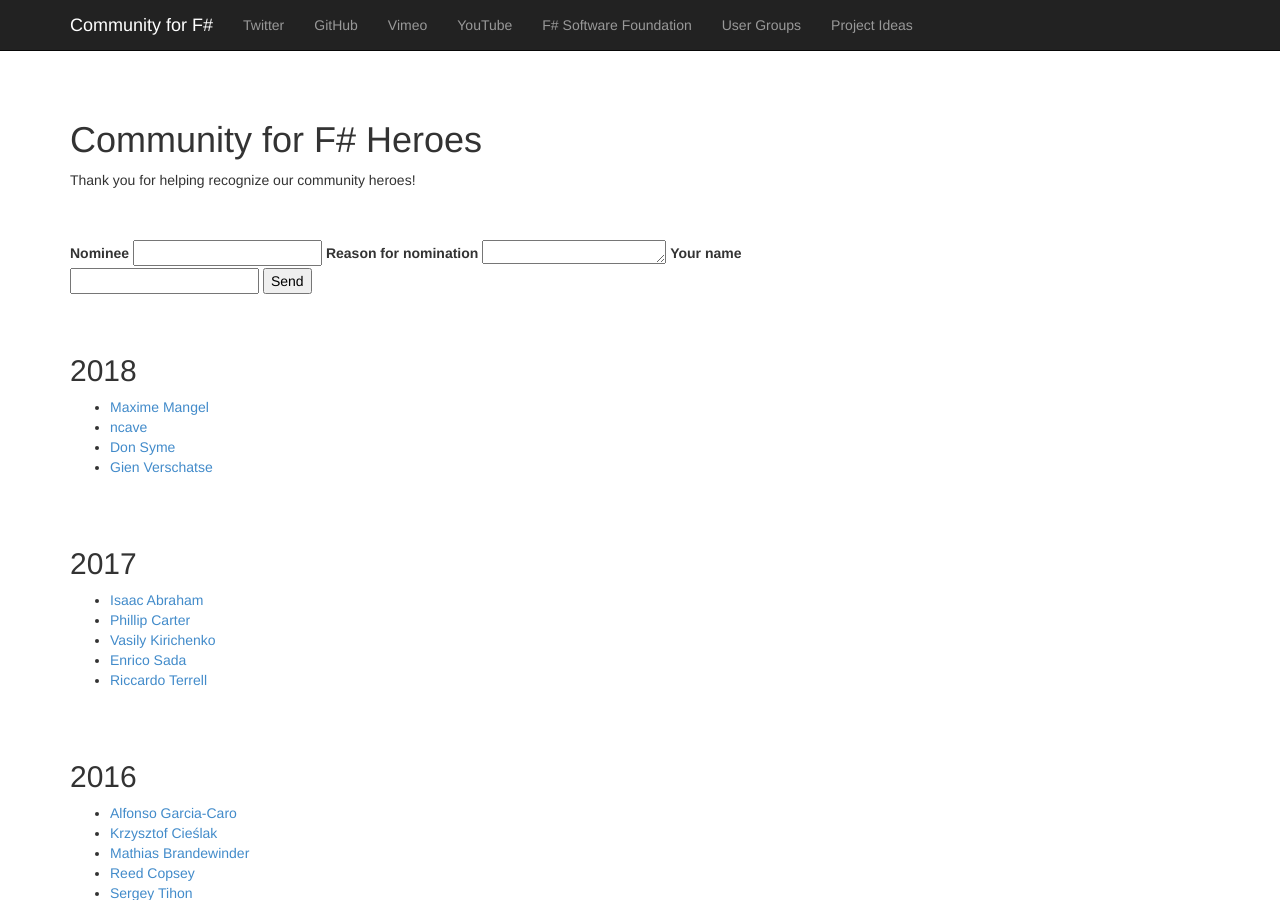
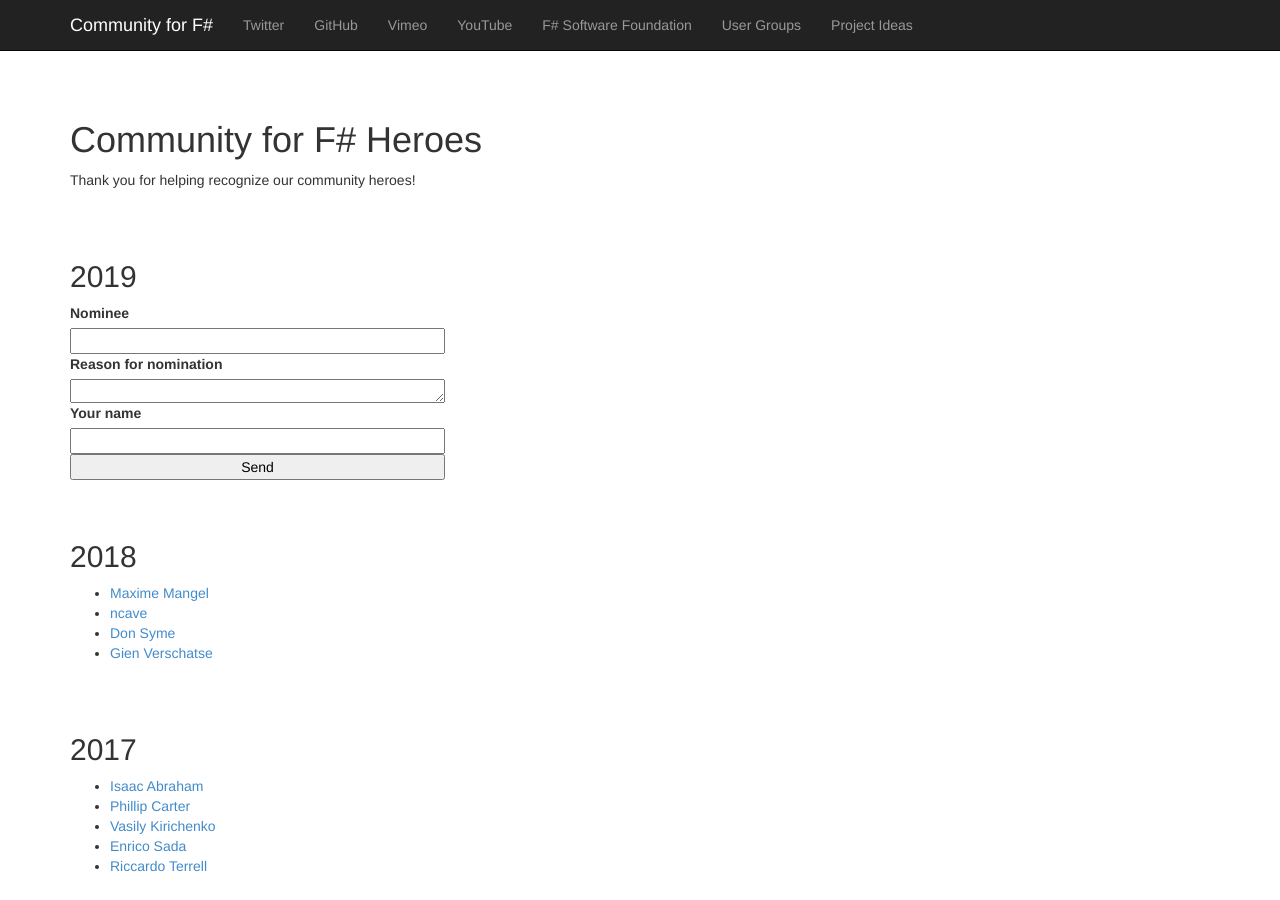
Before and after one commit to c4fsharp/c4fsharp.github.io, a Jekyll site: the page built from index.html, in a window 1280 px wide and 900 px high, scrolled down 3587 px. Built offline with Jekyll 4.4.1, drawn with Linux system fonts in a browser that asks for light colours; nearby versions of some CDN libraries.

Commit message:
Update index.html

```diff
--- a/index.html
+++ b/index.html
@@ -153,7 +153,7 @@
     </header>
     <p>Thank you for helping recognize our community heroes!</p>
 
-    <section id="heroes2019>
+    <section id="heroes2019">
         <header>
             <h2>2019</h2>
         </header>
```
